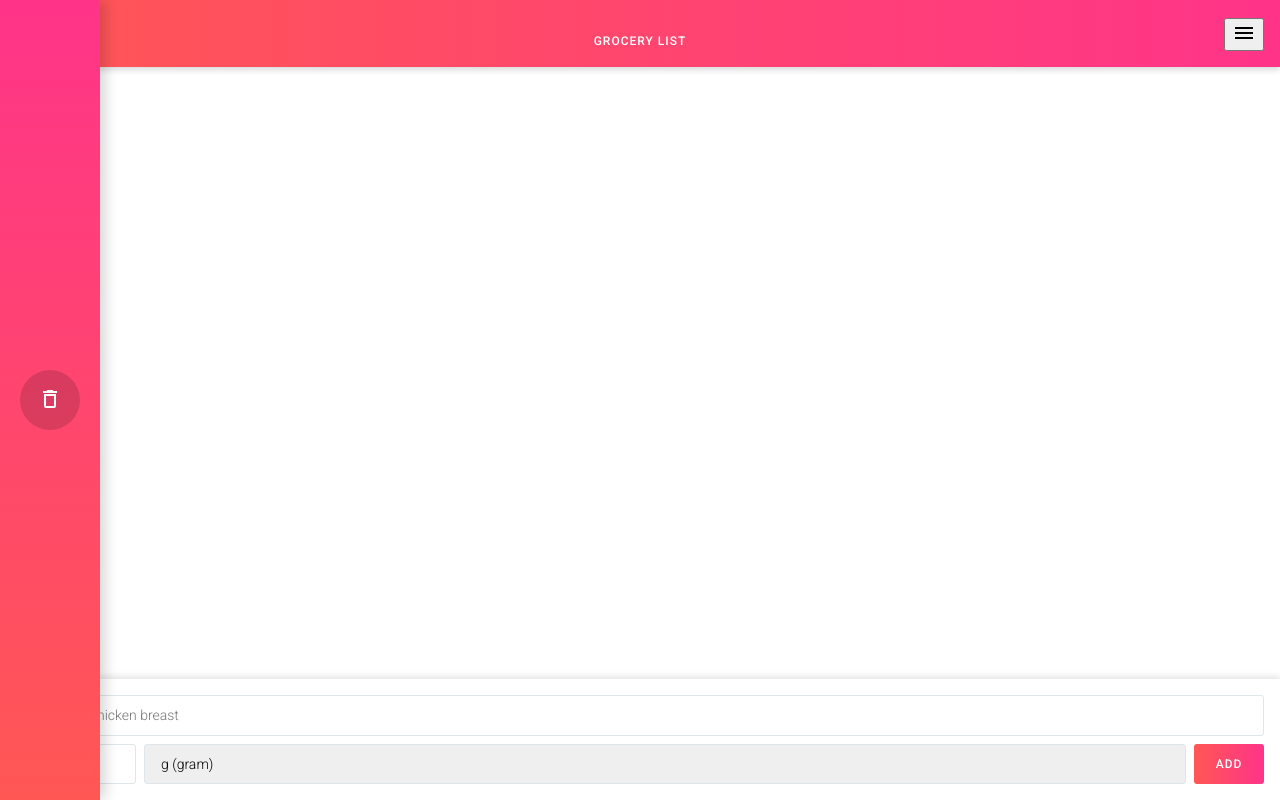
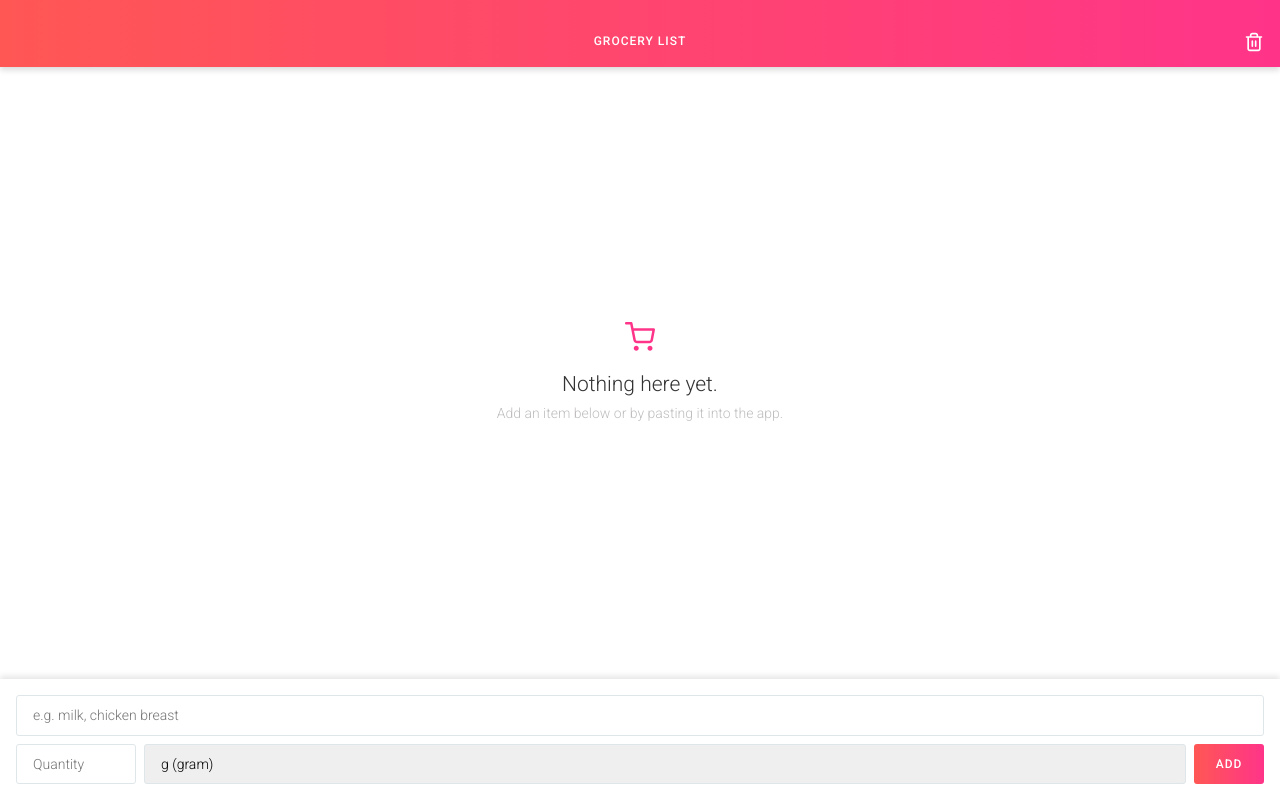
Before and after one commit to andreasremdt/grocerly-legacy, a website with bundled scripts: page index.html in a window 1280 px wide. Both pictures are taken after a click on the button "Clear all items". Built offline with nearby package versions, Linux system fonts and the light colour scheme.

Commit message:
add empty state, code cleanup

```diff
--- a/app.js
+++ b/app.js
@@ -17,18 +17,17 @@ import "./js/grocery-list.js";
   "use strict";
 
   var form = document.querySelector("form"),
-      toggle = document.querySelector('[data-action="menu-toggle"]'),
-      groceryList = document.querySelector("grocery-list");
+    groceryList = document.querySelector("grocery-list"),
+    btnClearList = document.querySelector('[data-action="clear-list"]');
 
   function handlePaste(evt) {
     evt.preventDefault();
 
     var data = evt.clipboardData.getData("text").split(/\n/g);
-
     if (data.length) {
       data.forEach(entry => {
         if (!entry.includes(":")) {
-          groceryList.add(entry)
+          groceryList.add({ text: entry });
         }
       });
 
@@ -41,21 +40,21 @@ import "./js/grocery-list.js";
 
     var { text, quantity, unit } = form;
 
-    groceryList.add({ text: text.value, quantity: quantity.value, unit: unit.value });
+    groceryList.add({
+      text: text.value,
+      quantity: quantity.value,
+      unit: unit.value
+    });
 
     form.reset();
     form.text.focus();
   }
 
-  function handleMenuToggle(evt) {
-    var target = document.querySelector(evt.target.dataset.target);
-
-    if (target) {
-      target.classList.toggle("-visible");
-    }
+  function handleListClear() {
+    groceryList.reset();
   }
 
   form.addEventListener("submit", handleFormSubmit);
   form.addEventListener("paste", handlePaste);
-  toggle.addEventListener("click", handleMenuToggle);
+  btnClearList.addEventListener("click", handleListClear);
 })();
--- a/css/components/grocery-list.css
+++ b/css/components/grocery-list.css
@@ -1,5 +1,6 @@
 grocery-list {
   padding: 1rem 0;
+  height: 100%;
 
   overflow-x: auto;
 }
@@ -25,7 +26,7 @@ grocery-list {
 
 .grocery-list .button:hover,
 .grocery-list .button:focus {
-  box-shadow: 0 2px 4px rgba(0, 0, 0, .1);
+  box-shadow: 0 2px 4px rgba(0, 0, 0, 0.1);
 }
 
 .grocery-list .checked {
@@ -33,3 +34,33 @@ grocery-list {
 
   color: var(--medium-gray);
 }
+
+/* Empty Message */
+.empty-message {
+  padding: 0 1rem;
+
+  position: relative;
+  top: 50%;
+
+  text-align: center;
+
+  transform: translateY(-50%);
+}
+
+.empty-message > .icon {
+  margin-bottom: 1rem;
+
+  color: var(--pink);
+}
+
+.empty-message > .title {
+  margin: unset;
+
+  font-weight: 300;
+}
+
+.empty-message > .text {
+  margin: unset;
+
+  color: var(--medium-gray);
+}
--- a/css/components/page-header.css
+++ b/css/components/page-header.css
@@ -5,7 +5,7 @@
   background: linear-gradient(to right, var(--orange), var(--pink));
   color: white;
 
-  box-shadow: 0 3px 6px rgba(0, 0, 0, .15);
+  box-shadow: 0 3px 6px rgba(0, 0, 0, 0.15);
 }
 
 .page-header > .title {
@@ -19,11 +19,17 @@
 }
 
 .page-header > .button {
+  padding: unset;
   position: absolute;
+  top: 2rem;
   right: 1rem;
-  bottom: 1rem;
+
+  background-color: transparent;
+  color: white;
+
+  border: unset;
 }
 
-.page-header > .button > .icon {
-  pointer-events: none;
+.page-header > .button:active {
+  color: var(--dark-gray);
 }
--- a/css/components/page-navigation.css
+++ /dev/null
@@ -1,36 +0,0 @@
-.page-navigation {
-  position: fixed;
-  left: 0;
-  top: 0;
-
-  height: 100%;
-  width: 100px;
-  display: flex;
-  align-items: center;
-  justify-content: center;
-
-  background: linear-gradient(to top, var(--orange), var(--pink));
-
-
-  transform: translateX(-100%);
-  transition: transform .2s ease-out, box-shadow .2s linear;
-}
-
-.page-navigation.-visible {
-  transform: translateX(0);
-
-  box-shadow: 6px 0 12px rgba(0, 0, 0, .15);
-}
-
-.page-navigation > .button {
-  width: 60px;
-  height: 60px;
-
-  color: white;
-  background-color: rgba(0, 0, 0, .15);
-
-  border-radius: 50%;
-  border: none;
-
-  cursor: pointer;
-}
--- a/css/elements/button.css
+++ b/css/elements/button.css
@@ -1,6 +1,6 @@
 .primary-button {
   width: 100%;
-  padding: .5rem 1rem;
+  padding: 0.5rem 1rem;
 
   font-family: inherit;
   font-size: 12px;
@@ -17,8 +17,3 @@
 
   cursor: pointer;
 }
-
-.button:hover,
-.button:focus {
-  outline: none;
-}
--- a/css/global.css
+++ b/css/global.css
@@ -18,7 +18,12 @@ body {
 
   color: var(--dark-gray);
 
-  font: 300 14px/1.6 Roboto, -apple-system, BlinkMacSystemFont, "Segoe UI", "Helvetica Neue", sans-serif;
+  font: 300 14px/1.6 Roboto, -apple-system, BlinkMacSystemFont, "Segoe UI",
+    "Helvetica Neue", sans-serif;
+}
+
+svg {
+  vertical-align: middle;
 }
 
 table {
@@ -28,7 +33,7 @@ table {
 }
 
 td {
-  padding: .5rem 1rem;
+  padding: 0.5rem 1rem;
 }
 
 td:last-child {
--- a/index.html
+++ b/index.html
@@ -1,44 +1,56 @@
 <!DOCTYPE html>
 <html lang="en">
   <head>
-    <meta charset="UTF-8">
-    <meta name="viewport" content="width=device-width, initial-scale=1.0">
-    <meta http-equiv="X-UA-Compatible" content="ie=edge">
+    <meta charset="UTF-8" />
+    <meta name="viewport" content="width=device-width, initial-scale=1.0" />
+    <meta http-equiv="X-UA-Compatible" content="ie=edge" />
     <title>Grocerly</title>
-    <link rel="stylesheet" href="https://fonts.googleapis.com/css?family=Roboto:300,500,400&display=swap">
-    <link rel="stylesheet" href="css/global.css">
-    <link rel="stylesheet" href="css/elements/button.css">
-    <link rel="stylesheet" href="css/elements/input.css">
+    <link
+      rel="stylesheet"
+      href="https://fonts.googleapis.com/css?family=Roboto:300,500,400&display=swap"
+    />
+    <link rel="stylesheet" href="css/global.css" />
+    <link rel="stylesheet" href="css/elements/button.css" />
+    <link rel="stylesheet" href="css/elements/input.css" />
   </head>
   <body>
-
-    <link rel="stylesheet" href="css/components/page-header.css">
+    <link rel="stylesheet" href="css/components/page-header.css" />
     <header class="page-header">
       <h1 class="title">Grocery List</h1>
 
-      <button type="button" title="Toggle menu" class="button" data-action="menu-toggle" data-target=".page-navigation">
-        <svg class="icon" width="24" height="24" viewBox="0 0 24 24">
-          <path fill="currentColor" d="M3 6h18v2.016h-18v-2.016zM3 12.984v-1.969h18v1.969h-18zM3 18v-2.016h18v2.016h-18z"></path>
+      <button
+        type="button"
+        aria-label="Clear all items"
+        data-action="clear-list"
+        class="button"
+      >
+        <svg viewBox="0 0 24 24" width="20" height="20">
+          <path
+            fill="currentColor"
+            d="M18 7v13c0 0.276-0.111 0.525-0.293 0.707s-0.431 0.293-0.707 0.293h-10c-0.276 0-0.525-0.111-0.707-0.293s-0.293-0.431-0.293-0.707v-13zM17 5v-1c0-0.828-0.337-1.58-0.879-2.121s-1.293-0.879-2.121-0.879h-4c-0.828 0-1.58 0.337-2.121 0.879s-0.879 1.293-0.879 2.121v1h-4c-0.552 0-1 0.448-1 1s0.448 1 1 1h1v13c0 0.828 0.337 1.58 0.879 2.121s1.293 0.879 2.121 0.879h10c0.828 0 1.58-0.337 2.121-0.879s0.879-1.293 0.879-2.121v-13h1c0.552 0 1-0.448 1-1s-0.448-1-1-1zM9 5v-1c0-0.276 0.111-0.525 0.293-0.707s0.431-0.293 0.707-0.293h4c0.276 0 0.525 0.111 0.707 0.293s0.293 0.431 0.293 0.707v1zM9 11v6c0 0.552 0.448 1 1 1s1-0.448 1-1v-6c0-0.552-0.448-1-1-1s-1 0.448-1 1zM13 11v6c0 0.552 0.448 1 1 1s1-0.448 1-1v-6c0-0.552-0.448-1-1-1s-1 0.448-1 1z"
+          ></path>
         </svg>
       </button>
     </header>
 
-    <link rel="stylesheet" href="css/components/page-navigation.css">
-    <nav class="page-navigation">
-      <button type="button" class="button" title="Clear the entire grocery list">
-        <svg width="24" height="24" viewBox="0 0 24 24">
-          <path fill="currentColor" d="M15.516 3.984h3.469v2.016h-13.969v-2.016h3.469l1.031-0.984h4.969zM8.016 9v9.984h7.969v-9.984h-7.969zM6 18.984v-12h12v12q0 0.797-0.609 1.406t-1.406 0.609h-7.969q-0.797 0-1.406-0.609t-0.609-1.406z"></path>
-        </svg>
-      </button>
-    </nav>
-
-    <link rel="stylesheet" href="css/components/grocery-list.css">
+    <link rel="stylesheet" href="css/components/grocery-list.css" />
     <grocery-list></grocery-list>
 
-    <link rel="stylesheet" href="css/components/grocery-form.css">
+    <link rel="stylesheet" href="css/components/grocery-form.css" />
     <form action="/" method="POST" class="grocery-form">
-      <input class="input" type="text" name="text" placeholder="e.g. milk, chicken breast" required>
-      <input class="input" type="number" name="quantity" placeholder="Quantity">
+      <input
+        class="input"
+        type="text"
+        name="text"
+        placeholder="e.g. milk, chicken breast"
+        required
+      />
+      <input
+        class="input"
+        type="number"
+        name="quantity"
+        placeholder="Quantity"
+      />
       <select class="input" name="unit">
         <option value="g">g (gram)</option>
         <option value="kg">kg (kilogram)</option>
@@ -49,6 +61,6 @@
       <button type="submit" class="primary-button">Add</button>
     </form>
 
-    <script type="module" src="app.js" defer></script>
+    <script type="module" src="app.js"></script>
   </body>
 </html>
--- a/js/base-element.js
+++ b/js/base-element.js
@@ -1,4 +1,4 @@
-import { render, html } from '../node_modules/lit-html/lit-html.js';
+import { render, html } from "../node_modules/lit-html/lit-html.js";
 
 class BaseElement extends HTMLElement {
   constructor() {
@@ -8,8 +8,6 @@ class BaseElement extends HTMLElement {
   }
 
   connectedCallback() {
-    var hasRendered = false;
-
     for (let key in this.state) {
       var data = localStorage.getItem(key);
 
@@ -19,20 +17,16 @@ class BaseElement extends HTMLElement {
             [key]: JSON.parse(data)
           });
 
-          hasRendered = true;
-        } catch(ex) {
+          render(this.render(), this, { eventContext: this });
+        } catch (ex) {
           console.warn(ex);
         }
       }
     }
-
-    if (!hasRendered) {
-      this.render();
-    }
   }
 
   setState(state, options = {}) {
-    this.state = state;
+    this.state = Object.assign({}, state);
 
     if (options.persist) {
       for (let key in state) {
@@ -40,11 +34,7 @@ class BaseElement extends HTMLElement {
       }
     }
 
-    this.render();
-  }
-
-  render() {
-    render(this.template(), this, { eventContext: this });
+    render(this.render(), this, { eventContext: this });
   }
 }
 
--- a/js/grocery-list.js
+++ b/js/grocery-list.js
@@ -1,4 +1,4 @@
-import BaseElement, { html } from './base-element.js';
+import BaseElement, { html } from "./base-element.js";
 
 class GroceryList extends BaseElement {
   constructor() {
@@ -8,7 +8,7 @@ class GroceryList extends BaseElement {
   }
 
   exists(search) {
-    return this.state.items.findIndex((item) => {
+    return this.state.items.findIndex(item => {
       if (item.text.toLowerCase().includes(search.toLowerCase())) {
         return true;
       }
@@ -21,20 +21,30 @@ class GroceryList extends BaseElement {
     if (~duplicate) {
       this.update(duplicate, arguments);
     } else {
-      this.setState({
-        items: [...this.state.items, { text, quantity: parseInt(quantity) || '', unit, checked }]
-      }, { persist: true });
+      this.setState(
+        {
+          items: [
+            ...this.state.items,
+            { text, quantity: parseInt(quantity) || "", unit, checked }
+          ]
+        },
+        { persist: true }
+      );
 
       this.scrollTo({
         top: this.scrollHeight,
         behavior: "smooth"
       });
     }
+  }
 
+  reset() {
+    this.setState({ items: [] });
   }
 
   update(index, data) {
-    this.setState({
+    this.setState(
+      {
         items: this.state.items.map((item, i) => {
           if (index === i) {
             if (item.unit === data[0].unit) {
@@ -44,19 +54,25 @@ class GroceryList extends BaseElement {
 
           return item;
         })
-    }, { persist: true });
+      },
+      { persist: true }
+    );
   }
 
   clear() {
-    this.setState({
+    this.setState(
+      {
         items: []
-    }, { persist: true });
+      },
+      { persist: true }
+    );
   }
 
   handleToggle(evt) {
     var position = parseInt(evt.target.closest("tr").dataset.index);
 
-    this.setState({
+    this.setState(
+      {
         items: this.state.items.map((item, index) => {
           if (index === position) {
             item.checked = !item.checked;
@@ -64,33 +80,72 @@ class GroceryList extends BaseElement {
 
           return item;
         })
-    }, { persist: true });
+      },
+      { persist: true }
+    );
   }
 
   handleDelete(evt) {
     var position = parseInt(evt.target.closest("tr").dataset.index);
 
-    this.setState({
+    this.setState(
+      {
         items: this.state.items.filter((item, index) => index !== position)
-    }, { persist: true });
+      },
+      { persist: true }
+    );
   }
 
   name(item) {
     return (item.quantity && item.quantity + " " + item.unit) + " " + item.text;
   }
 
-  get template() {
-    return () => html`
+  render() {
+    if (!this.state.items.length) {
+      return html`
+        <div class="empty-message">
+          <svg
+            aria-hidden="true"
+            viewBox="0 0 24 24"
+            width="30"
+            height="30"
+            class="icon"
+          >
+            <path
+              fill="currentColor"
+              d="M11 21c0-0.552-0.225-1.053-0.586-1.414s-0.862-0.586-1.414-0.586-1.053 0.225-1.414 0.586-0.586 0.862-0.586 1.414 0.225 1.053 0.586 1.414 0.862 0.586 1.414 0.586 1.053-0.225 1.414-0.586 0.586-0.862 0.586-1.414zM22 21c0-0.552-0.225-1.053-0.586-1.414s-0.862-0.586-1.414-0.586-1.053 0.225-1.414 0.586-0.586 0.862-0.586 1.414 0.225 1.053 0.586 1.414 0.862 0.586 1.414 0.586 1.053-0.225 1.414-0.586 0.586-0.862 0.586-1.414zM7.221 7h14.57l-1.371 7.191c-0.046 0.228-0.166 0.425-0.332 0.568-0.18 0.156-0.413 0.246-0.688 0.241h-9.734c-0.232 0.003-0.451-0.071-0.626-0.203-0.19-0.143-0.329-0.351-0.379-0.603zM1 2h3.18l0.848 4.239c0.108 0.437 0.502 0.761 0.972 0.761h1.221l-0.4-2h-0.821c-0.552 0-1 0.448-1 1 0 0.053 0.004 0.105 0.012 0.155 0.004 0.028 0.010 0.057 0.017 0.084l1.671 8.347c0.149 0.751 0.569 1.383 1.14 1.811 0.521 0.392 1.17 0.613 1.854 0.603h9.706c0.748 0.015 1.455-0.261 1.995-0.727 0.494-0.426 0.848-1.013 0.985-1.683l1.602-8.402c0.103-0.543-0.252-1.066-0.795-1.17-0.065-0.013-0.13-0.019-0.187-0.018h-16.18l-0.84-4.196c-0.094-0.462-0.497-0.804-0.98-0.804h-4c-0.552 0-1 0.448-1 1s0.448 1 1 1z"
+            ></path>
+          </svg>
+          <h2 class="title">Nothing here yet.</h2>
+          <p class="text">Add an item below or by pasting it into the app.</p>
+        </div>
+      `;
+    }
+
+    return html`
       <table class="grocery-list">
         <tbody>
-          ${this.state.items.map((item, index) => html`
+          ${this.state.items.map(
+            (item, index) => html`
               <tr data-index="${index}">
-              <td @click=${this.handleToggle} class="${item.checked ? 'checked' : ''}">${this.name(item)}</td>
+                <td
+                  @click=${this.handleToggle}
+                  class="${item.checked ? "checked" : ""}"
+                >
+                  ${this.name(item)}
+                </td>
                 <td>
-                <button class="remove" @click=${this.handleDelete} type="button">&times;</button>
+                  <button
+                    class="remove"
+                    @click=${this.handleDelete}
+                    type="button"
+                  >
+                    &times;
+                  </button>
                 </td>
               </tr>
-          `)}
+            `
+          )}
         </tbody>
       </table>
     `;
```
Lines whose indentation alone changed are shown as unchanged.
